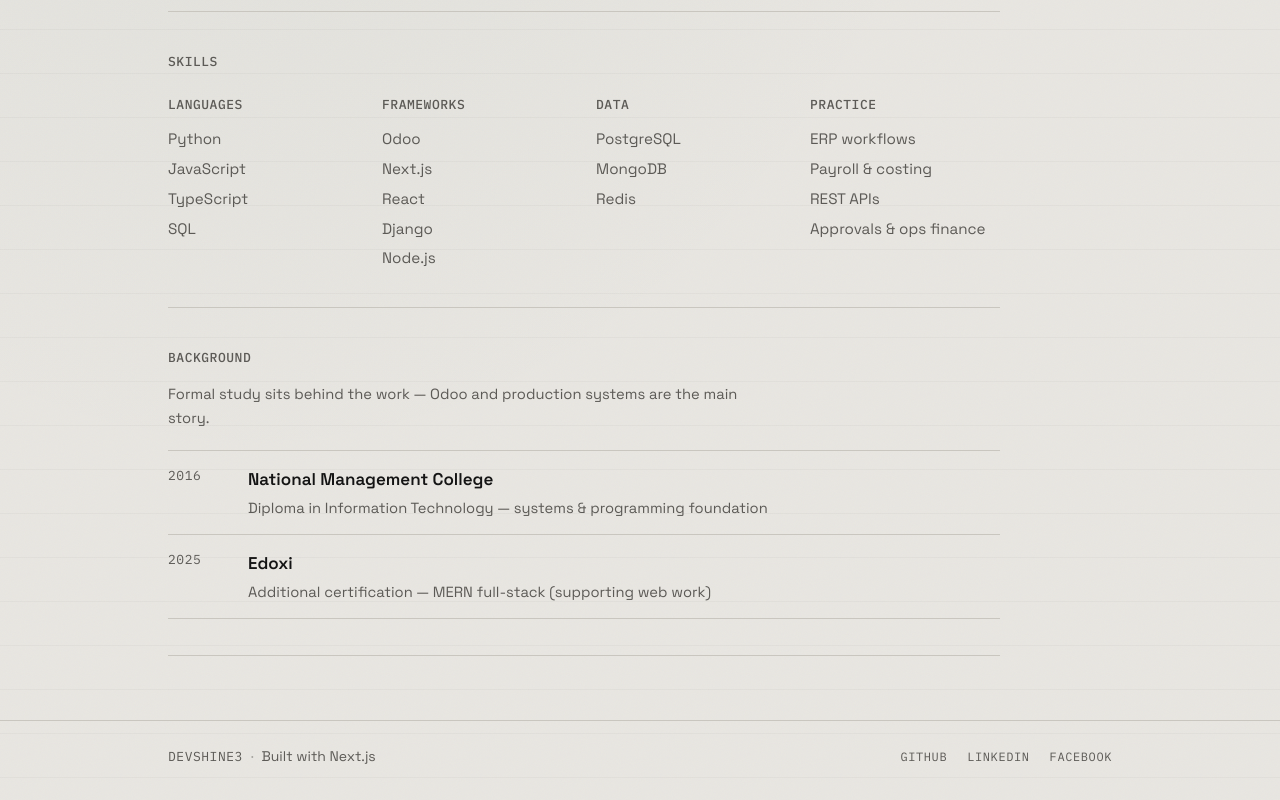
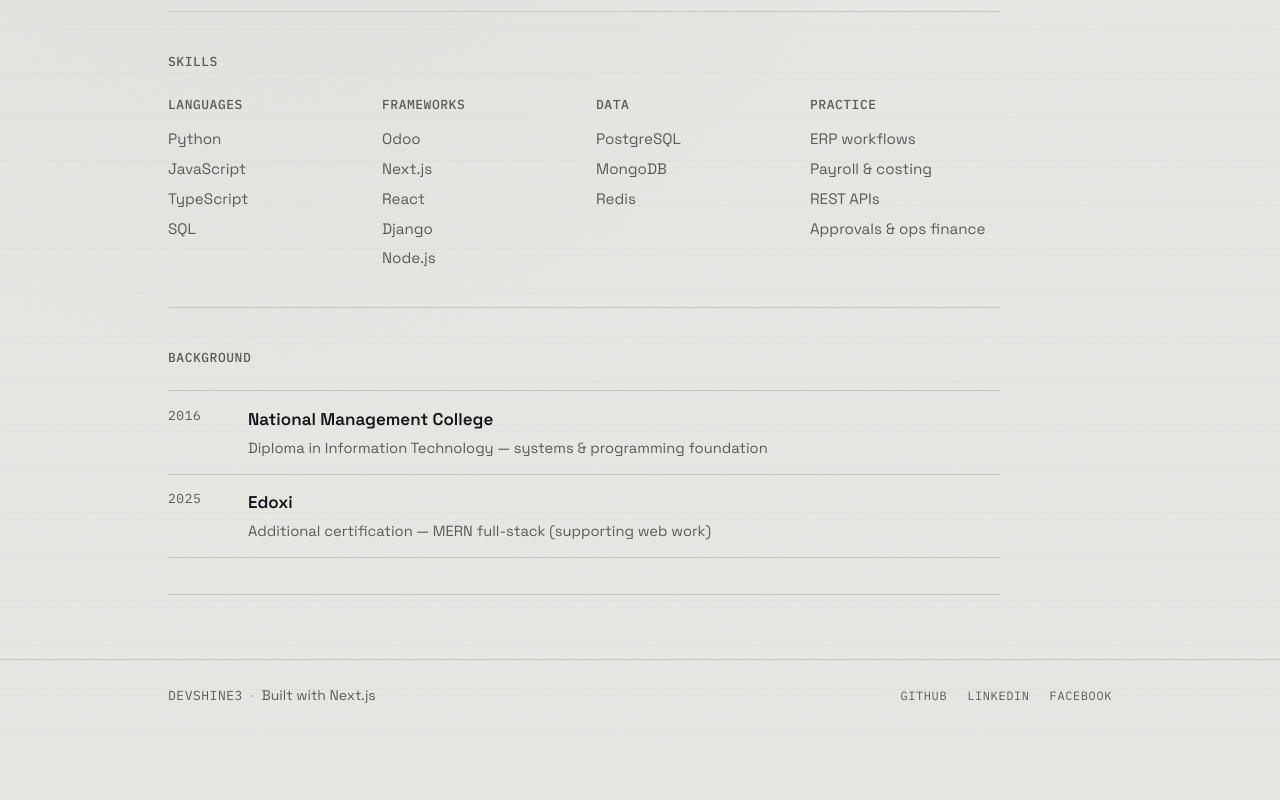
Before and after one commit to devShine3/portfolio-website, a Next.js app: page /about in a window 1280 px wide. Shown: the part 631-1431 px from the top of the page. After the commit the page ends 1370 px from the top, so only its background shows below. Built offline with nearby package versions, Linux system fonts and the light colour scheme.

Commit message:
Remove over-explaining background lead-in on About.

```diff
--- a/app/about/about.module.css
+++ b/app/about/about.module.css
@@ -68,13 +68,6 @@
   font-weight: 500;
 }
 
-.eduLead {
-  margin: -0.5rem 0 1.25rem;
-  max-width: 36rem;
-  font-size: 0.92rem;
-  color: var(--muted);
-}
-
 .skillGrid {
   display: grid;
   grid-template-columns: repeat(4, 1fr);
--- a/app/about/page.tsx
+++ b/app/about/page.tsx
@@ -100,10 +100,6 @@ export default function AboutPage() {
         <h2 className={styles.blockTitle}>
           <span className="mono">background</span>
         </h2>
-        <p className={styles.eduLead}>
-          Formal study sits behind the work — Odoo and production systems are the
-          main story.
-        </p>
         <ul className={styles.eduList}>
           {education.map((item) => (
             <li key={item.id} className={styles.eduItem}>
```
